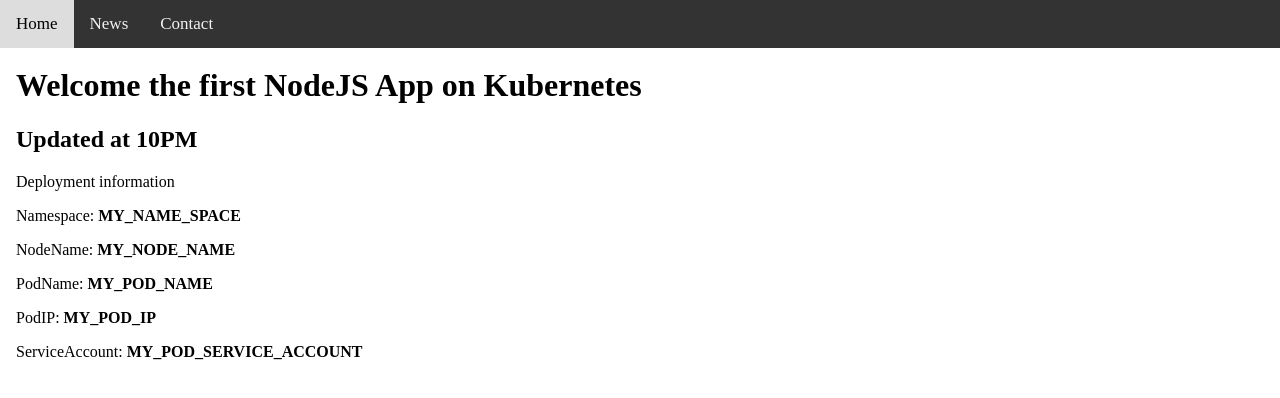
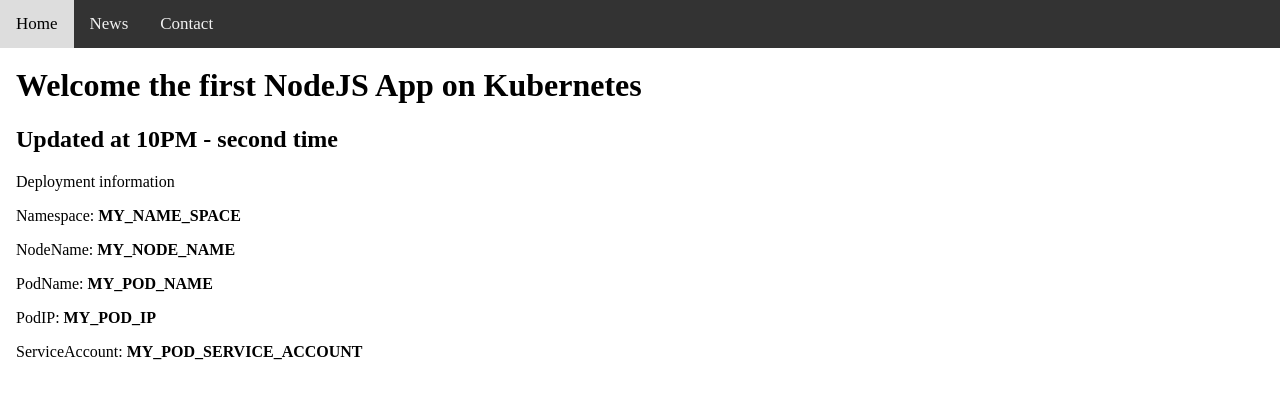
Before and after one commit to rockman88v/myapp-source, a website: page documents/index.html in a window 1280 px wide. Shown: the top 398 px of the page. Drawn offline with Linux system fonts and the light colour scheme.

Commit message:
update second time

```diff
--- a/documents/index.html
+++ b/documents/index.html
@@ -50,7 +50,7 @@
 
     <div class="main">
         <h1>Welcome the first NodeJS App on Kubernetes</h1>
-        <h2>Updated at 10PM </h2>
+        <h2>Updated at 10PM - second time </h2>
 
         <p>Deployment information</p>
         <p>Namespace: <strong>MY_NAME_SPACE</strong></p>
```
